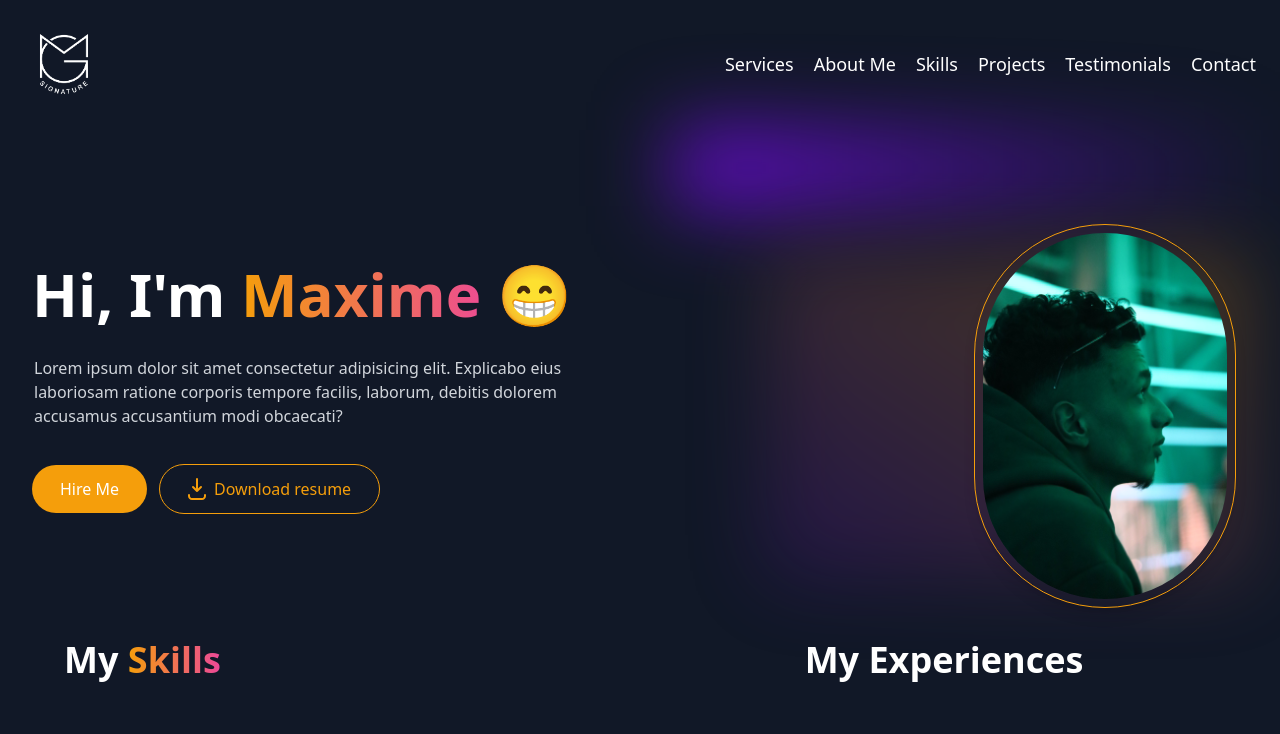
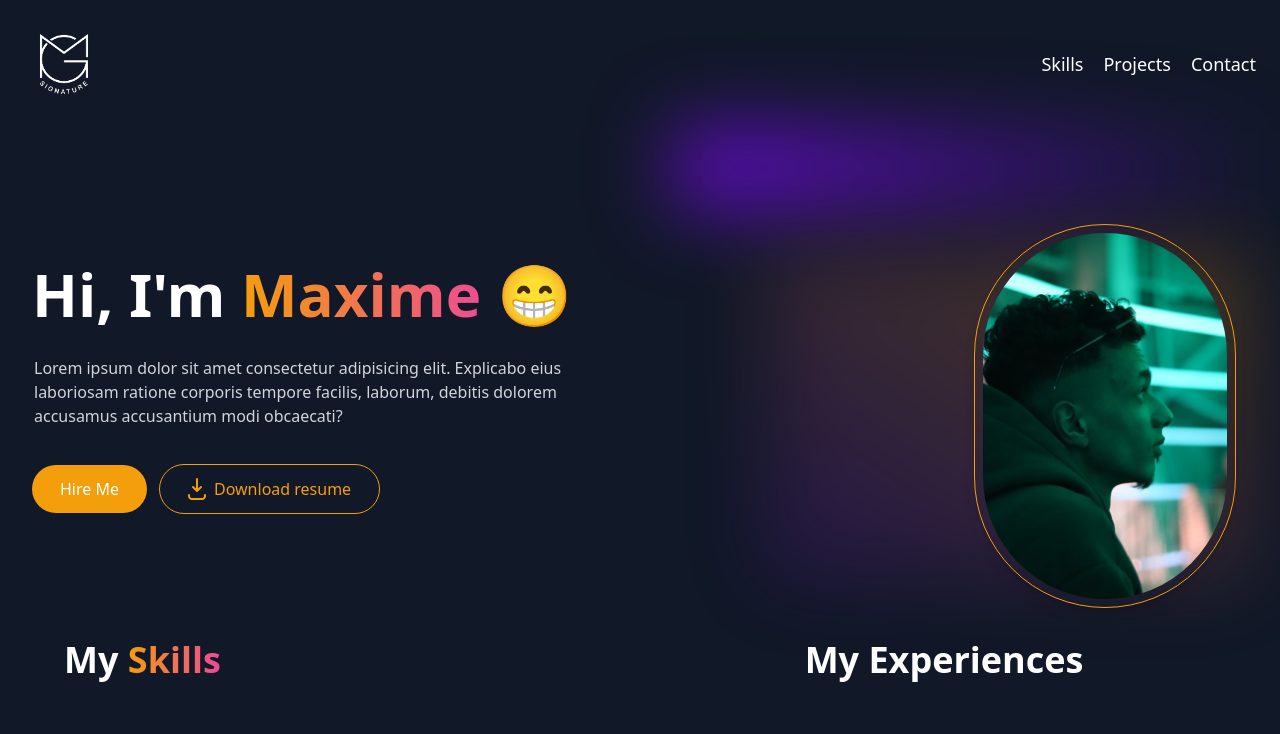
Before and after one commit to MaximeG971/vue-portfolio, a Vue app: page / in a window 1280 px wide. Shown: the top 734 px of the page. Built offline with nearby package versions, Linux system fonts and the light colour scheme.

Commit message:
add my logo and update the name + delete unused anchors

```diff
--- a/index.html
+++ b/index.html
@@ -1,10 +1,10 @@
-<!doctype html>
+<!DOCTYPE html>
 <html lang="en">
   <head>
     <meta charset="UTF-8" />
-    <link rel="icon" type="image/svg+xml" href="/vite.svg" />
+    <link rel="icon" type="image/svg+xml" href="/MG-logo.png" />
     <meta name="viewport" content="width=device-width, initial-scale=1.0" />
-    <title>Vite + Vue</title>
+    <title>Maxime GAEL's Portfolio</title>
   </head>
   <body>
     <div id="app"></div>
--- a/src/components/NavBar.vue
+++ b/src/components/NavBar.vue
@@ -56,11 +56,8 @@
 <script setup>
 import { ref } from "vue";
 const Menu = ref([
-  { name: "Services", href: "#services" },
-  { name: "About Me", href: "#about" },
   { name: "Skills", href: "#skills" },
   { name: "Projects", href: "#projects" },
-  { name: "Testimonials", href: "#testimonials" },
   { name: "Contact", href: "#contact" },
 ]);
 
```
